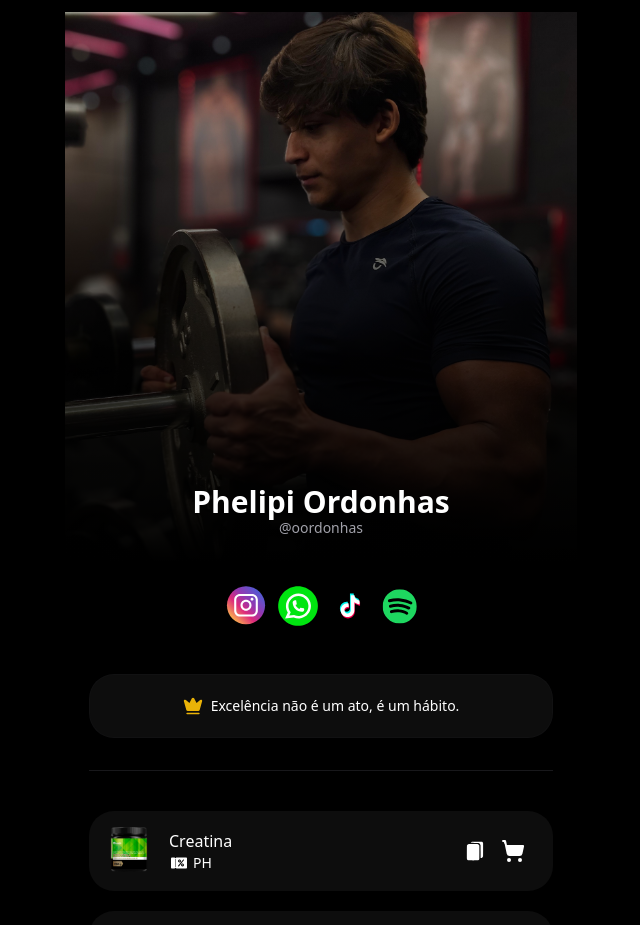
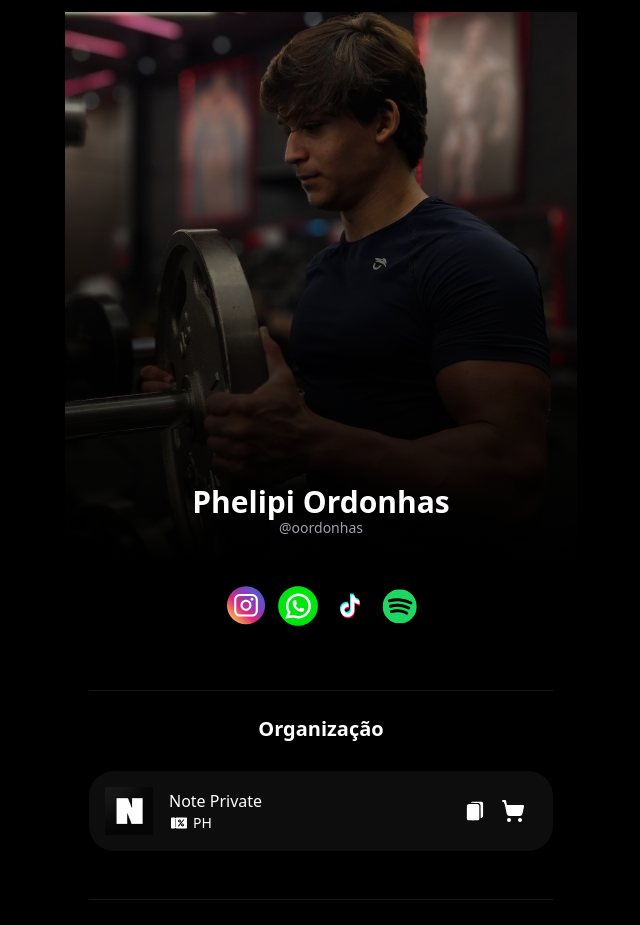
Before and after one commit to lucasfabbrim/ph, a Next.js app: page / in a window 1280 px wide. Shown: the top 925 px of the page, without its empty margins (319-959 px from the left). Built offline with nearby package versions, Linux system fonts and the light colour scheme.

Commit message:
Update page.tsx

```diff
--- a/src/app/page.tsx
+++ b/src/app/page.tsx
@@ -25,7 +25,7 @@ import TikTokIcon from "@/assets/icons/titkok.svg";
 import SpotifyIcon from "@/assets/icons/spotify.svg";
 import Copiando from "@/assets/icons/copiando.svg";
 import Cupom from "@/assets/icons/cupom.svg";
-import { Button } from "@/components/ui/button";
+import NotePerfil from "@/assets/note-perfil.png";
 
 export default function Home() {
   return (
@@ -52,7 +52,7 @@ export default function Home() {
             </div>
           </div>
 
-          <div className="flex justify-center gap-3">
+          <div className="flex justify-center gap-3 pb-10">
             {[
               {
                 src: InstagramIcon,
@@ -86,16 +86,49 @@ export default function Home() {
           </div>
 
           {/* Excellence Card */}
-          <div className="space-y-3 border-b border-b-zinc-900 pb-8 mx-6 pt-6">
-            <Card className="bg-neutral-900/60 border-zinc-900/40 transition-colors w-full flex justify-center items-center p-5 h-16 rounded-[25px]">
-              <p className="text-sm font-medium text-white flex flex-row items-center gap-2 text-center">
-                <Crown size={20} className="fill-yellow-500 text-yellow-500" />
-                Excelência não é um ato, é um hábito.
-              </p>
+          <div className="space-y-3 border-b border-b-zinc-900 pb-12 mx-6 pt-6 border-t border-t-zinc-900">
+            <h1 className="items-center text-center text-xl pb-4 font-semibold">
+              Organização
+            </h1>
+            <Card className="bg-neutral-900/60 border-none rounded-[25px]">
+              <div className="w-full justify-between p-4 h-auto flex items-center">
+                <div className="flex items-center gap-4">
+                  <div className="relative w-12 h-12 rounded-md overflow-hidden">
+                    <Image
+                      src={NotePerfil}
+                      alt="Note Private"
+                      className="object-contain"
+                      fill
+                    />
+                  </div>
+                  <div className="text-left">
+                    <p className="font-medium text-base text-white">
+                      Note Private
+                    </p>
+                    <div className="flex items-center gap-2">
+                      <p className="text-sm text-white font-normal flex items-center gap-1.5 ml-0.5 pt-.5">
+                        <Cupom className="w-4 h-4 " />
+                        PH
+                      </p>
+                    </div>
+                  </div>
+                </div>
+                <div className="flex items-center gap-4 mr-3">
+                  <Link href="#">
+                    <Copiando className="w-5 h-5" />
+                  </Link>
+                  <Link href="#">
+                    <ShoppingCart className="w-6 h-6 text-white fill-white" />
+                  </Link>
+                </div>
+              </div>
             </Card>
           </div>
 
           <div className="space-y-5 mx-6 pb-10 border-b border-b-zinc-900 pt-4">
+            <h1 className="items-center text-center text-xl pb-4 font-semibold">
+              Suplementação
+            </h1>
             {[
               {
                 id: 1,
```
